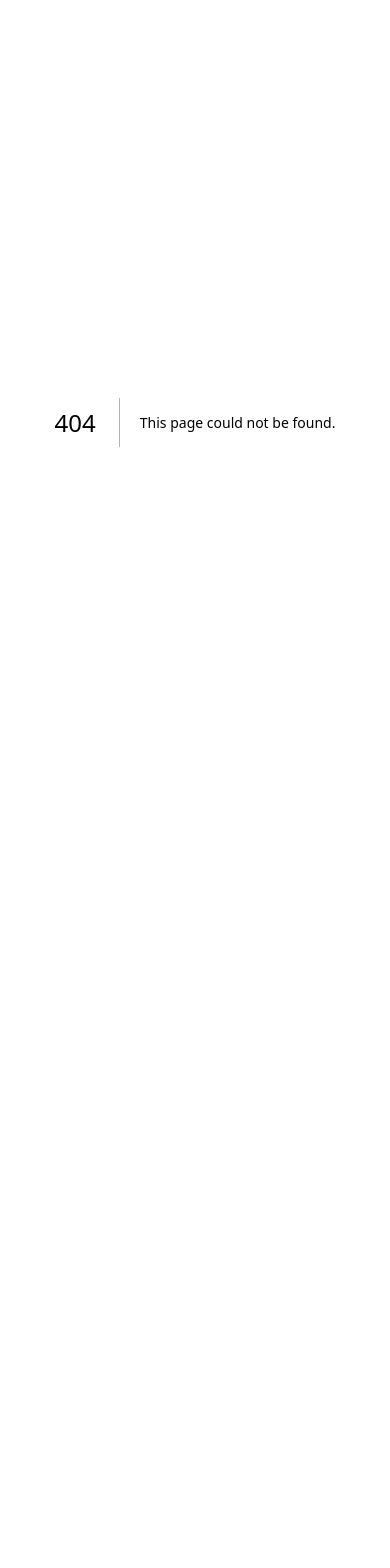
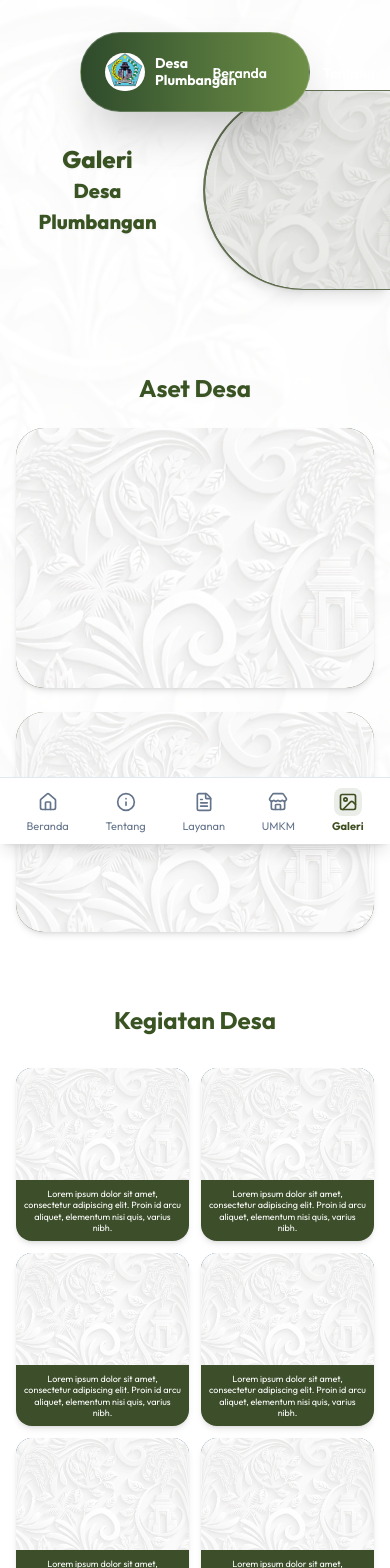
Before and after one commit to unicorn03/desap, a Next.js app: page /galeri in a window 390 px wide. Before the commit this address had no page. Shown: the top 1568 px of the page. Before the commit the page ends 844 px from the top, so only its background shows below. Built offline with nearby package versions, Linux system fonts and the light colour scheme.

Commit message:
galeri (belum selesai bagian mobile)

```diff
--- /dev/null
+++ b/app/(site)/galeri/page.tsx
@@ -0,0 +1,35 @@
+import Image from "next/image";
+import HeroGaleri from "@/components/galeri/HeroGaleri";
+import AsetDesa from "@/components/galeri/AsetDesa";
+import KegiatanDesa from "@/components/galeri/KegiatanDesa";
+import GaleriGrid from "@/components/galeri/GaleriGrid";
+// Panggil MobileBottomNav eksis milikmu (sesuaikan path foldernya, misal di @/components/ui/)
+import MobileBottomNav from "@/components/ui/MobileBottomNav";
+
+export default function GaleriPage() {
+  return (
+    <main className="relative min-h-dvh w-full bg-white overflow-x-hidden">
+      {/* Pattern Background Desa */}
+      <div className="fixed inset-0 pointer-events-none opacity-20 z-0">
+        <Image
+          src="/backgrounddesa.webp"
+          alt="Background Pattern"
+          fill
+          className="object-cover"
+          priority
+        />
+      </div>
+
+      {/* Main Layout Flow (pb-24 diberikan agar konten paling bawah tidak tertutup BottomNav) */}
+      <div className="relative z-10 space-y-4 md:space-y-8 pb-24 md:pb-16">
+        <HeroGaleri bannerImage="/backgrounddesa.webp" />
+        <AsetDesa />
+        <KegiatanDesa />
+        <GaleriGrid />
+      </div>
+
+      {/* Mobile Bottom Navigation milikmu */}
+      <MobileBottomNav />
+    </main>
+  );
+}
--- /dev/null
+++ b/components/galeri/AsetDesa.tsx
@@ -0,0 +1,40 @@
+"use client";
+
+import Image from "next/image";
+
+interface AsetDesaProps {
+  imageSrc?: string;
+}
+
+export default function AsetDesa({ imageSrc = "/backgrounddesa.webp" }: AsetDesaProps) {
+  return (
+    <section className="w-full py-6 flex flex-col items-center px-4 sm:px-6">
+      <h2 className="text-2xl md:text-4xl font-bold text-[#3a5323] mb-6 text-center drop-shadow-sm">
+        Aset Desa
+      </h2>
+
+      <div className="w-full max-w-4xl flex flex-col gap-6">
+        {/* Main Display Image */}
+        <div className="w-full h-[260px] sm:h-[450px] md:h-[620px] relative rounded-[28px] md:rounded-[35px] bg-[#3d4e2a] overflow-hidden shadow-md transition-all duration-300 hover:-translate-y-1 md:hover:-translate-y-2">
+          <Image
+            src={imageSrc}
+            alt="Display Aset Desa Utama"
+            fill
+            className="object-cover"
+            priority
+          />
+        </div>
+
+        {/* Secondary Display Image (Berdasarkan Gambar 1 Mobile) */}
+        <div className="w-full h-[220px] sm:h-[350px] md:hidden relative rounded-[28px] bg-[#3d4e2a] overflow-hidden shadow-md transition-all duration-300 hover:-translate-y-1">
+          <Image
+            src={imageSrc}
+            alt="Display Aset Desa Kedua"
+            fill
+            className="object-cover"
+          />
+        </div>
+      </div>
+    </section>
+  );
+}
--- /dev/null
+++ b/components/galeri/GaleriGrid.tsx
@@ -0,0 +1,45 @@
+"use client";
+
+import Image from "next/image";
+
+const extraGallery = [
+  { id: 1, src: "/backgrounddesa.webp" },
+  { id: 2, src: "/backgrounddesa.webp" },
+  { id: 3, src: "/backgrounddesa.webp" },
+  { id: 4, src: "/backgrounddesa.webp" },
+  { id: 5, src: "/backgrounddesa.webp" },
+  { id: 6, src: "/backgrounddesa.webp" },
+];
+
+export default function GaleriGrid() {
+  return (
+    <section className="w-full py-6 px-4 sm:px-6 max-w-4xl mx-auto flex flex-col gap-6">
+      {/* Gambar Highlight Besar */}
+      <div className="w-full h-[240px] sm:h-[420px] md:h-[550px] relative rounded-[28px] md:rounded-[35px] bg-[#3d4e2a] overflow-hidden shadow-md transition-all duration-300 hover:-translate-y-1">
+        <Image
+          src="/backgrounddesa.webp"
+          alt="Galeri Highlight"
+          fill
+          className="object-cover"
+        />
+      </div>
+
+      {/* Grid 6 Card Tambahan (2 Kolom di Mobile, 3 Kolom di Desktop) */}
+      <div className="grid grid-cols-2 md:grid-cols-3 gap-3 sm:gap-5">
+        {extraGallery.map((item) => (
+          <div
+            key={item.id}
+            className="w-full h-36 sm:h-48 md:h-72 relative rounded-2xl md:rounded-xl bg-[#3d4e2a] overflow-hidden shadow-sm transition-all duration-300 hover:-translate-y-1"
+          >
+            <Image
+              src={item.src}
+              alt={`Galeri ${item.id}`}
+              fill
+              className="object-cover"
+            />
+          </div>
+        ))}
+      </div>
+    </section>
+  );
+}
--- /dev/null
+++ b/components/galeri/HeroGaleri.tsx
@@ -0,0 +1,39 @@
+"use client";
+
+import Image from "next/image";
+
+interface HeroGaleriProps {
+  bannerImage?: string;
+}
+
+export default function HeroGaleri({ bannerImage = "/backgrounddesa.webp" }: HeroGaleriProps) {
+  return (
+    <section className="relative w-full pt-20 md:pt-36 pb-8 overflow-hidden">
+      <div className="w-full flex flex-row items-center justify-between min-h-[220px] sm:min-h-[300px] md:min-h-[480px]">
+
+        {/* Text Left */}
+        <div className="w-1/2 px-4 sm:px-8 md:px-16 flex flex-col justify-center items-center text-center">
+          <h1 className="text-2xl sm:text-3xl md:text-5xl font-extrabold text-[#3a5323] leading-tight drop-shadow-sm">
+            <span>Galeri</span>
+            <br />
+            <span className="text-xl sm:text-2xl md:text-5xl">Desa Plumbangan</span>
+          </h1>
+        </div>
+
+        {/* Capsule Banner Right */}
+        <div className="w-[48%] h-[200px] sm:h-[280px] md:h-[480px] relative rounded-l-full bg-[#3d4e2a] overflow-hidden shadow-lg border-l-2 md:border-l-4 border-y border-white/20 transition-all duration-300 hover:-translate-y-1 md:hover:-translate-y-2">
+          {bannerImage && (
+            <Image
+              src={bannerImage}
+              alt="Banner Utama Galeri"
+              fill
+              className="object-cover rounded-l-full opacity-90"
+              priority
+            />
+          )}
+        </div>
+
+      </div>
+    </section>
+  );
+}
--- /dev/null
+++ b/components/galeri/KegiatanDesa.tsx
@@ -0,0 +1,71 @@
+"use client";
+
+import Image from "next/image";
+
+const kegiatanList = [
+  {
+    id: 1,
+    desc: "Lorem ipsum dolor sit amet, consectetur adipiscing elit. Proin id arcu aliquet, elementum nisi quis, varius nibh.",
+    image: "/backgrounddesa.webp",
+  },
+  {
+    id: 2,
+    desc: "Lorem ipsum dolor sit amet, consectetur adipiscing elit. Proin id arcu aliquet, elementum nisi quis, varius nibh.",
+    image: "/backgrounddesa.webp",
+  },
+  {
+    id: 3,
+    desc: "Lorem ipsum dolor sit amet, consectetur adipiscing elit. Proin id arcu aliquet, elementum nisi quis, varius nibh.",
+    image: "/backgrounddesa.webp",
+  },
+  {
+    id: 4,
+    desc: "Lorem ipsum dolor sit amet, consectetur adipiscing elit. Proin id arcu aliquet, elementum nisi quis, varius nibh.",
+    image: "/backgrounddesa.webp",
+  },
+  {
+    id: 5,
+    desc: "Lorem ipsum dolor sit amet, consectetur adipiscing elit. Proin id arcu aliquet, elementum nisi quis, varius nibh.",
+    image: "/backgrounddesa.webp",
+  },
+  {
+    id: 6,
+    desc: "Lorem ipsum dolor sit amet, consectetur adipiscing elit. Proin id arcu aliquet, elementum nisi quis, varius nibh.",
+    image: "/backgrounddesa.webp",
+  },
+];
+
+export default function KegiatanDesa() {
+  return (
+    <section className="w-full py-8 px-4 md:px-8 max-w-6xl mx-auto">
+      <h2 className="text-2xl md:text-4xl font-bold text-[#3a5323] mb-8 text-center">
+        Kegiatan Desa
+      </h2>
+
+      {/* Grid: 2 Kolom di Mobile, 3 Kolom di Desktop */}
+      <div className="grid grid-cols-2 md:grid-cols-3 gap-3 sm:gap-6">
+        {kegiatanList.map((item) => (
+          <div
+            key={item.id}
+            className="flex flex-col bg-[#3d4e2a] rounded-2xl md:rounded-xl overflow-hidden shadow-md transition-all duration-300 hover:-translate-y-1 md:hover:-translate-y-2"
+          >
+            {/* Header Gambar Card */}
+            <div className="relative w-full h-28 sm:h-36 md:h-44 bg-[#8fb3de]">
+              <Image
+                src={item.image}
+                alt="Foto Kegiatan"
+                fill
+                className="object-cover"
+              />
+            </div>
+
+            {/* Body Deskripsi Card */}
+            <div className="p-2 sm:p-4 text-white text-[9px] sm:text-xs leading-tight sm:leading-relaxed text-center flex-1 flex items-center justify-center">
+              <p>{item.desc}</p>
+            </div>
+          </div>
+        ))}
+      </div>
+    </section>
+  );
+}
--- /dev/null
+++ b/components/ui/MobileBottomNav.tsx
@@ -0,0 +1,52 @@
+"use client";
+
+import Link from "next/link";
+import { usePathname } from "next/navigation";
+import { Home, Info, FileText, Store, Image as ImageIcon } from "lucide-react";
+
+const navItems = [
+  { label: "Beranda", href: "/", icon: Home },
+  { label: "Tentang", href: "/tentang", icon: Info },
+  { label: "Layanan", href: "/pelayanan", icon: FileText },
+  { label: "UMKM", href: "/umkm", icon: Store },
+  { label: "Galeri", href: "/galeri", icon: ImageIcon },
+];
+
+export default function MobileBottomNav() {
+  const pathname = usePathname();
+
+  return (
+    <nav className="fixed bottom-0 left-0 right-0 z-50 border-t border-slate-200 bg-white/95 px-2 py-1.5 backdrop-blur-md md:hidden shadow-lg">
+      <div className="flex items-center justify-around">
+        {navItems.map((item) => {
+          const Icon = item.icon;
+          const isActive =
+            item.href === "/"
+              ? pathname === "/"
+              : pathname.startsWith(item.href);
+
+          return (
+            <Link
+              key={item.href}
+              href={item.href}
+              className={`flex flex-col items-center justify-center py-1 px-3 rounded-xl transition-all duration-200 ${
+                isActive
+                  ? "text-[#3F4E20] font-bold"
+                  : "text-slate-500 hover:text-slate-800"
+              }`}
+            >
+              <div
+                className={`p-1 rounded-lg ${
+                  isActive ? "bg-[#3F4E20]/10" : ""
+                }`}
+              >
+                <Icon size={20} className="stroke-[2]" />
+              </div>
+              <span className="text-[11px] mt-0.5">{item.label}</span>
+            </Link>
+          );
+        })}
+      </div>
+    </nav>
+  );
+}
```
